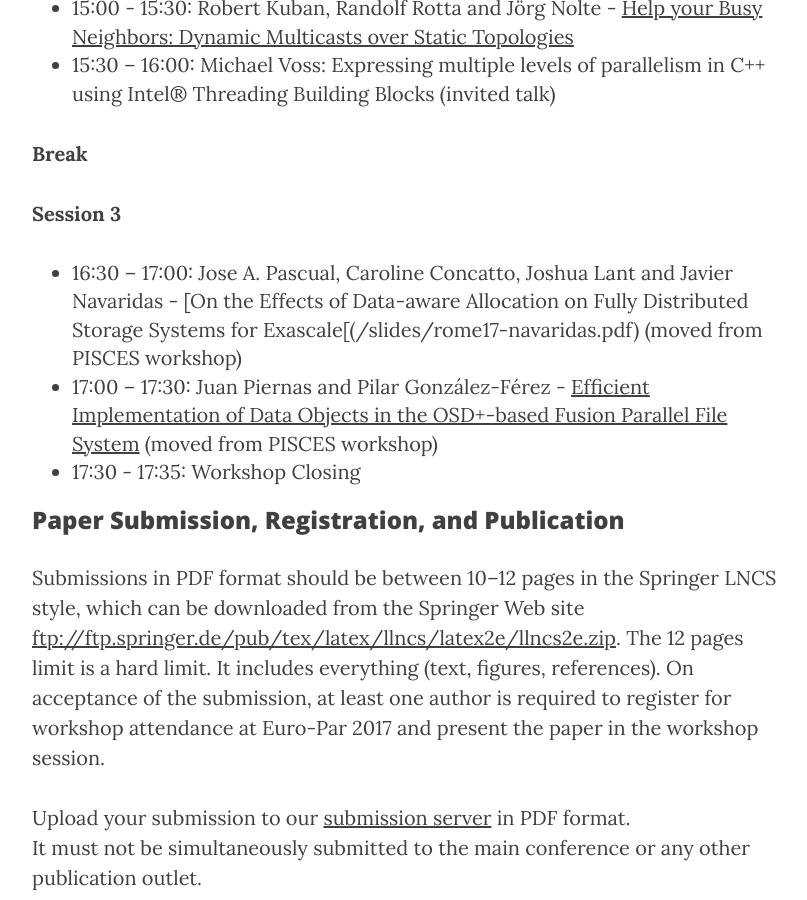
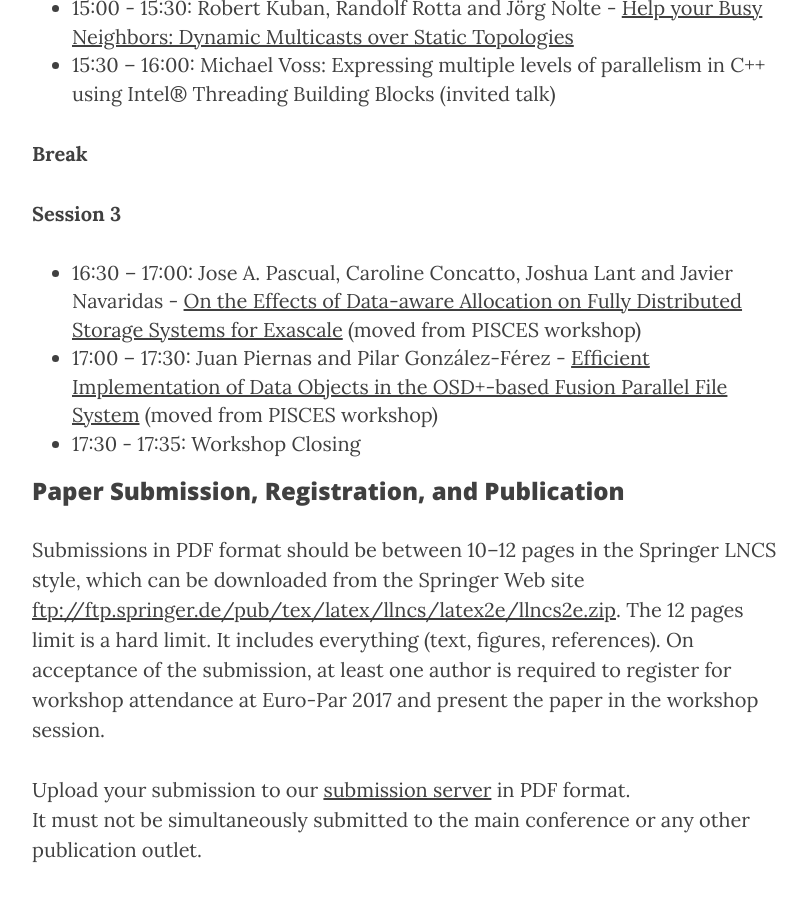
Before and after one commit to WROME/wrome.github.io, a Jekyll site: the page built from compostela2017.md, in a window 1280 px wide and 900 px high, scrolled down 2904 px. Shown: the whole window, without its empty margins (233-1040 px from the left). Built offline with Jekyll 4.4.1, drawn with Linux system fonts in a browser that asks for light colours; nearby versions of some CDN libraries.

Commit message:
remove typo

```diff
--- a/compostela2017.md
+++ b/compostela2017.md
@@ -63,7 +63,7 @@ The workshop is scheduled on Monday, August 28, 2017, in **room A4**.
 
 **Session 3**
 
-* 16:30 – 17:00: Jose A. Pascual, Caroline Concatto, Joshua Lant and Javier Navaridas - [On the Effects of Data-aware Allocation on Fully Distributed Storage Systems for Exascale[(/slides/rome17-navaridas.pdf) (moved from PISCES workshop)
+* 16:30 – 17:00: Jose A. Pascual, Caroline Concatto, Joshua Lant and Javier Navaridas - [On the Effects of Data-aware Allocation on Fully Distributed Storage Systems for Exascale](/slides/rome17-navaridas.pdf) (moved from PISCES workshop)
 * 17:00 – 17:30: Juan Piernas and Pilar González-Férez - [Efficient Implementation of Data Objects in the OSD+-based Fusion Parallel File System](/slides/rome17-piernas.pdf) (moved from PISCES workshop)
 * 17:30 - 17:35: Workshop Closing
 
```
